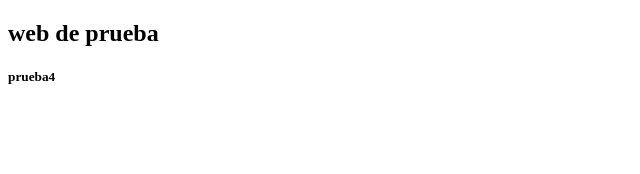
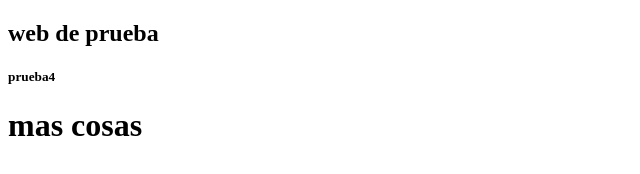
Before and after one commit to noaxtest/webtest, a plain HTML site: page index.html in a window 1280 px wide. Shown: the whole page, without its empty margins (0-640 px from the left). Drawn offline with Linux system fonts and the light colour scheme.

Commit message:
wefwfwer

```diff
--- a/index.html
+++ b/index.html
@@ -7,5 +7,6 @@
   <body>
     <h2>web de prueba</h2>
     <h5>prueba4</h5>
+    <h1>mas cosas</h1>
   </body>
 </html>
```
